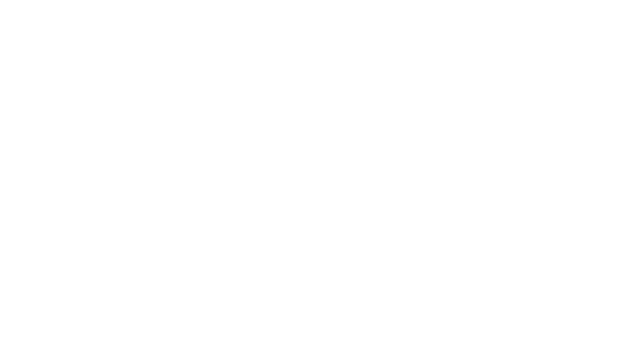
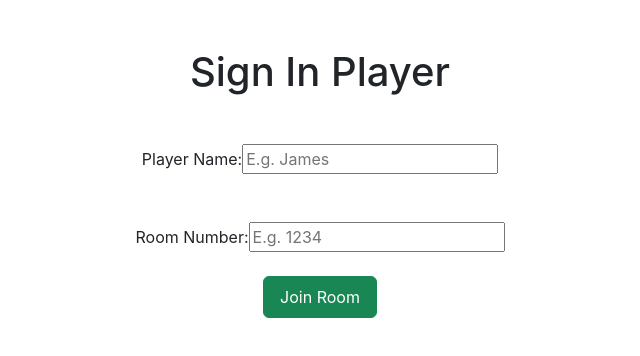
Before and after one commit to MisterArun/QuizProject2, a React (Create React App) app: page /signInPlayer in a window 1280 px wide. Before the commit this address had no page. Shown: the top 356 px of the page, without its empty margins (320-960 px from the left). Built offline with nearby package versions, Linux system fonts and the light colour scheme; no server answers.

Commit message:
Created the sign in for player and create the result page for player

```diff
--- a/src/index.jsx
+++ b/src/index.jsx
@@ -8,6 +8,8 @@ import SelectCategory from './SelectCategory'
 import { BrowserRouter, Routes,Route } from "react-router-dom";
 import Multiplayer from './multiplayer';
 import MultiplayerChoice from './MultiplayerChoice';
+import Results from './resultPage';
+import SignInPlayer from './signInPlayer';
 
 
 const root = ReactDOM.createRoot(document.getElementById('root'));
@@ -18,8 +20,11 @@ root.render(
         <Route path='multiplayer' element={<Multiplayer/>}>
           <Route path='choice' element={<MultiplayerChoice/>}/>
         </Route>
+        <Route path="/resultPage" element={<Results />} />
+        <Route path="/signInPlayer" element={<SignInPlayer />} />
         <Route path="/selectCategory" element={<SelectCategory />} />
         <Route path="/play" element={<Play />} />
+
         <Route path="/leaderboard" element={<Leaderboard />} />
     </Routes>
   </BrowserRouter>
--- a/src/multiplayer.jsx
+++ b/src/multiplayer.jsx
@@ -15,7 +15,12 @@ function Multiplayer() {
         navigate('choice');
     }, [])
   return (
-    <socketContext.Provider value={socket.current}></socketContext.Provider>
+
+    <socketContext.Provider value={socket.current}> <div>
+    <button>Join</button>
+    <button>Host</button>
+</div></socketContext.Provider>
+
   )
 }
 
--- /dev/null
+++ b/src/resultPage.jsx
@@ -0,0 +1,49 @@
+import React, { useEffect, useRef } from 'react'
+import { useNavigate } from 'react-router-dom';
+import { io } from 'socket.io-client';
+import { socketContext } from './socketContext';
+import { Link } from "react-router-dom";
+const SERVER_HOST = 'http://localhost:3000'
+
+
+
+function Results() {
+    const socket = useRef();
+
+
+    useEffect(() =>{
+        socket.current = io(SERVER_HOST)
+        console.log("connected to web socket server");
+
+    }, [])
+  return (
+
+    <socketContext.Provider value={socket.current}><div className="text-center mt-5">
+    <h1>Result Page</h1>
+    <p className="mt-5"></p>
+
+    <table class="table table-striped table-hover mx-auto w-auto">
+    <tr>
+        <th>Top 5:</th>
+        <th>The top 5</th>
+    </tr>
+    <tr>
+        <th>Your score</th>
+        <th>The score</th>
+    </tr>
+    </table>
+
+    <div>
+
+    <Link to="/">
+        <button className="btn btn-success px-3 py-2 fs-6 mt-4">Home</button>
+        </Link>
+
+    </div>
+</div>
+</socketContext.Provider>
+
+  )
+}
+
+export default Results
--- /dev/null
+++ b/src/signInPlayer.jsx
@@ -0,0 +1,60 @@
+import React, { useEffect, useRef } from 'react'
+import { useNavigate } from 'react-router-dom';
+import { io } from 'socket.io-client';
+import { socketContext } from './socketContext';
+import { Link } from "react-router-dom";
+const SERVER_HOST = 'http://localhost:3000'
+
+
+
+function SignInPlayer() {
+    const socket = useRef();
+
+
+    useEffect(() =>{
+        socket.current = io(SERVER_HOST)
+        console.log("connected to web socket server");
+
+    }, [])
+  return (
+
+    <socketContext.Provider value={socket.current}><div className="text-center mt-5">
+    <h1>Sign In Player</h1>
+    <p className="mt-5"></p>
+
+    <div class="form-group">
+      <label for="playerName">Player Name:   </label>
+      <input
+        id="playerName"
+        name="playerName"
+        placeholder="E.g. James"
+      />
+    </div>
+
+    <br />
+    <br />
+
+    <div class="form-group">
+      <label for="roomNumber">Room Number:   </label>
+      <input
+        id="roomNumber"
+        name="roomNumber"
+        placeholder="E.g. 1234"
+      />
+    </div>
+
+
+    <div>
+
+    <Link to="/">
+        <button className="btn btn-success px-3 py-2 fs-6 mt-4">Join Room</button>
+        </Link>
+
+    </div>
+</div>
+</socketContext.Provider>
+
+  )
+}
+
+export default SignInPlayer
```
